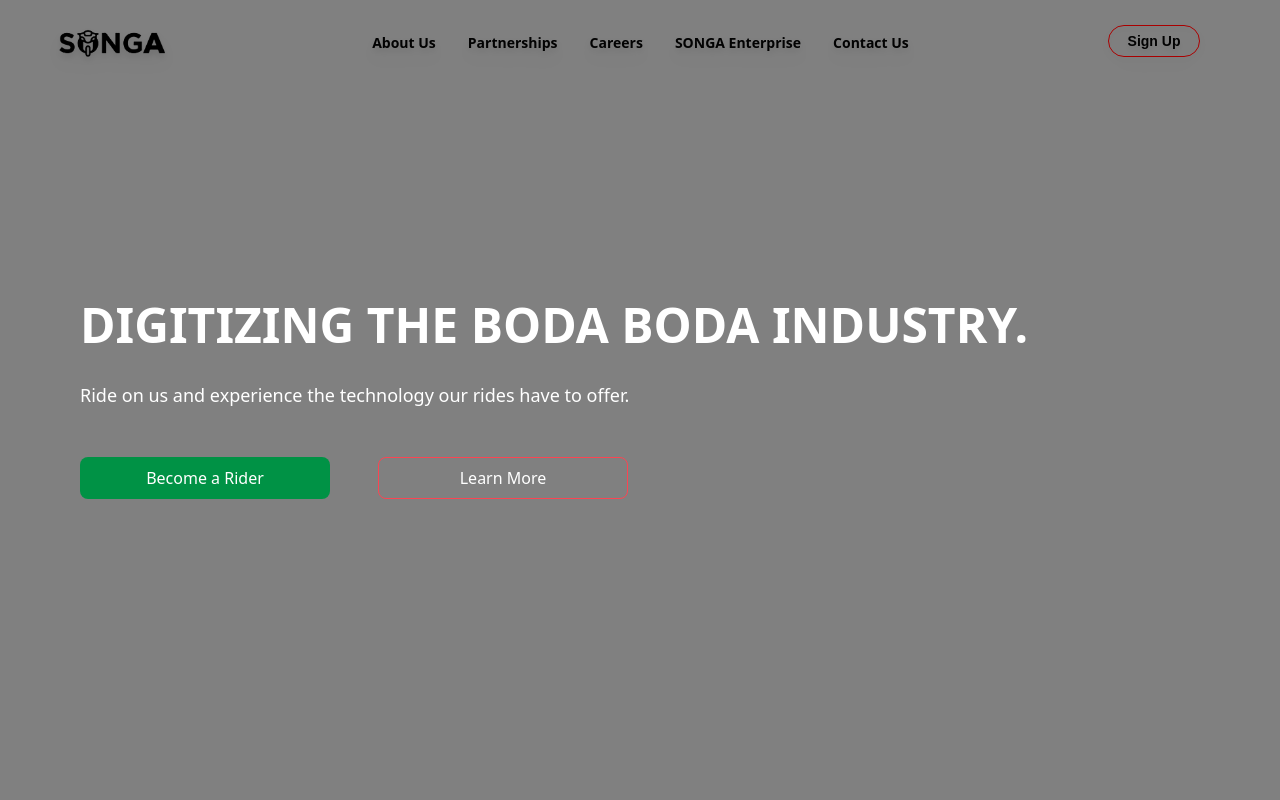
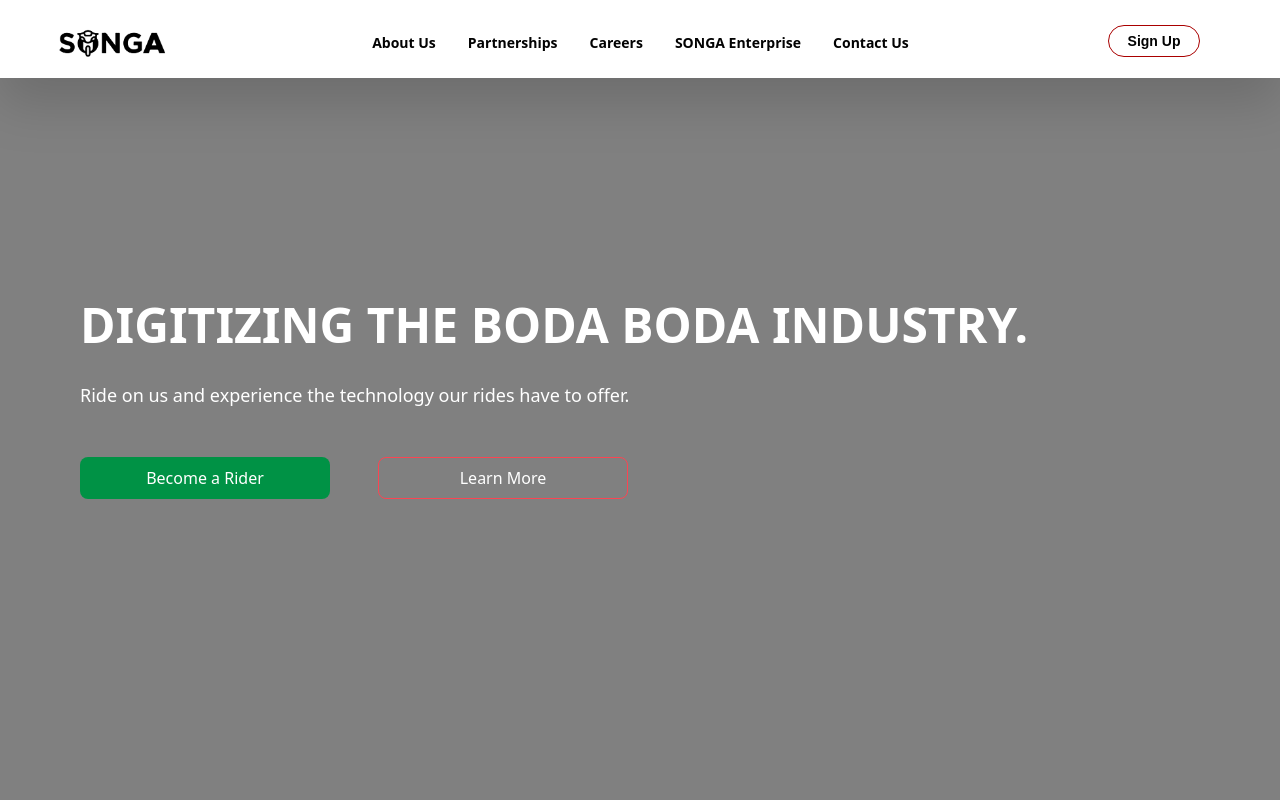
Before and after one commit to SongaBiz/Songa, a Next.js app: page / in a window 1280 px wide. Shown: the top 800 px of the page. Built offline with nearby package versions, Linux system fonts and the light colour scheme; a web font is replaced by a local one.

Commit message:
[Enhancement]: navbar background color, height change

```diff
--- a/app/landing/page.tsx
+++ /dev/null
@@ -1,9 +0,0 @@
-import React from 'react'
-
-const LandingPage = () => {
-  return (
-    <div className='text-white'>LandingPage</div>
-  )
-}
-
-export default LandingPage
--- a/components/Elements/NavBar/index.tsx
+++ b/components/Elements/NavBar/index.tsx
@@ -41,7 +41,7 @@
   const handleClick = () => setNav(!nav)
   const pathname = usePathname()
   return (
-    <div className='top-0 text-white text-lg h-auto min-w-full drop-shadow-lg absolute z-10 px-12 py-5'>
+    <div className='top-0 bg-white h-[78px] min-w-full drop-shadow-2xl absolute z-10 px-12 py-5'>
       <div>
         <div className='flex items-center justify-between'>
           <div>
```
